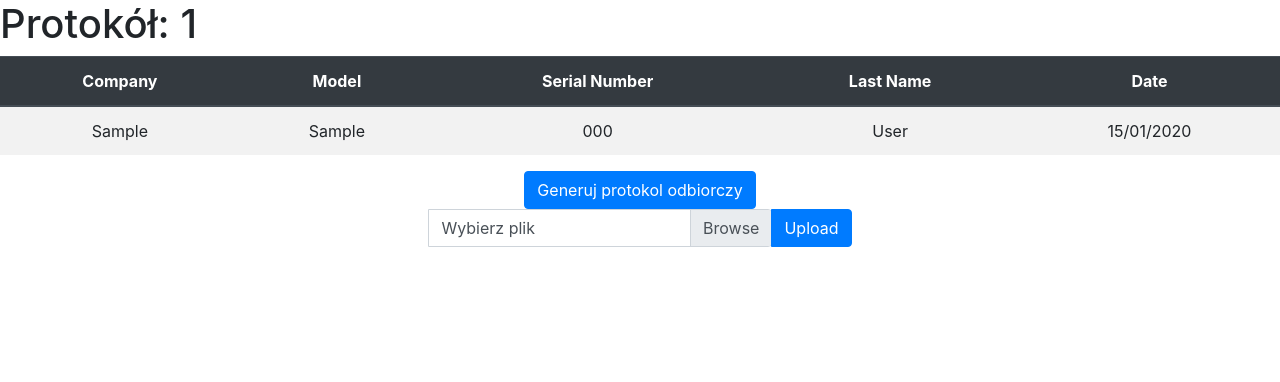
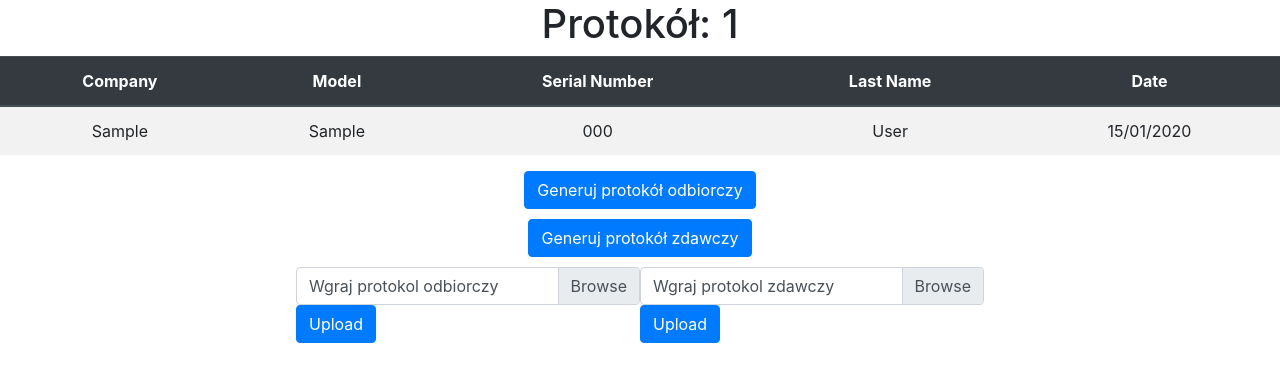
Before and after one commit to SZKYTU/AutoRaport, a Flask app: page /protocol/view/1 in a window 1280 px wide. Shown: the top 382 px of the page. Run offline with Flask 3, Linux system fonts and the light colour scheme; tables that the repository leaves empty hold one stand-in row (values such as "Sample post"); some libraries are stand-ins or nearby versions.

Commit message:
fix forms and add delivery protocol

```diff
--- a/__init__.py
+++ b/__init__.py
@@ -1,4 +1,4 @@
-from flask import Flask, render_template, request, jsonify, send_file, make_response
+from flask import Flask, render_template, request, jsonify, abort, make_response
 from sqlalchemy.ext.declarative import declarative_base
 from models import Protocol, Laptop, engine, User
 from sqlalchemy.exc import IntegrityError
@@ -98,7 +98,8 @@ def protoco_return():
                         user_id=data[0],
                         charger=data[2],
                         coment='No comments',
-                        scan=b'None')
+                        scan_receiving=b'None',
+                        scan_delivery=b'None')
 
     try:
         session.add(protocol)
@@ -153,8 +154,8 @@ def get_protocol(protocol_id):
 # TODO:
 
 
-@app.route('/protocol/upload/<int:protocol_id>', methods=['GET', 'POST'])
-def protocol_upload(protocol_id):
+@app.route('/protocol/upload/<int:protocol_id>/<string:type>', methods=['GET', 'POST'])
+def protocol_upload(protocol_id, type):
     file = request.files['file']
 
     if file and allowed_file(file.filename):
@@ -168,7 +169,12 @@ def protocol_upload(protocol_id):
             protocol = session.query(Protocol).filter_by(
                 id=protocol_id).first()
             if protocol:
-                protocol.scan = file_data
+                if type == 'receiving':
+                    protocol.scan_receiving = file_data
+                elif type == 'delivery':
+                    protocol.scan_delivery = file_data
+                else:
+                    abort(400, "Invalid argument!")
                 session.commit()
                 session.close()
                 return render_template('load.html')
@@ -182,6 +188,7 @@ def allowed_file(filename):
     return '.' in filename and filename.rsplit('.', 1)[1].lower() == 'pdf'
 
 
+# FIXME:
 @app.route('/protocol/download/<int:protocol_id>', methods=['GET', 'POST'])
 def protocol_download(protocol_id):
     protocol = session.query(Protocol).first()
@@ -194,11 +201,19 @@ def protocol_download(protocol_id):
     return response
 
 
-@app.route('/protocol/gen/<int:protocol_id>', methods=['GET'])  # FIXME:
-def gen_protocol(protocol_id):
-    pdf_file = generate_pdf("model_laptop", "serial_number",
-                            "pracownik", "typ", protocol_id)
-    return pdf_file
+# FIXME:
+@app.route('/protocol/gen/<int:protocol_id>/<string:type>', methods=['GET'])
+def gen_protocol(protocol_id, type):
+    if type == 'receiving':
+        response = generate_pdf("model_laptop", "serial_number",
+                                "pracownik", "receiving", protocol_id)
+    elif type == 'delivery':
+        response = generate_pdf("model_laptop", "serial_number",
+                                "pracownik", "delivery", protocol_id)
+    else:
+        abort(400, "Invalid argument!")
+
+    return response
 
 
 if __name__ == "__main__":
--- a/models.py
+++ b/models.py
@@ -40,7 +40,8 @@ class Protocol(Base):
     user_id = Column(Integer, ForeignKey('users.id'), nullable=False)
     charger = Column(String(50))
     coment = Column(String(200))
-    scan = Column(LargeBinary)
+    scan_receiving = Column(LargeBinary)
+    scan_delivery = Column(LargeBinary)
     laptop = relationship("Laptop")
 
 
--- a/templates/index.html
+++ b/templates/index.html
@@ -35,9 +35,9 @@
     <div class="button-container">
       <h1 class="mb-4">Protokoły</h1>
       <div class="d-flex flex-column align-items-center">
+        <a href="/laptop" class="btn btn-custom">Dodaj laptopa</a>
         <a href="/protocol" class="btn btn-custom">Utwórz protokół</a>
         <a href="/protocols/list" class="btn btn-custom">Lista protokołów</a>
-        <a href="/laptop" class="btn btn-custom">Dodaj laptopa</a>
       </div>
     </div>
   </body>
--- a/templates/laptops.html
+++ b/templates/laptops.html
@@ -18,13 +18,13 @@
       <nav class="navbar navbar-dark bg-light navbar-left text-center">
         <a href="/start" class="btn btn-custom">Strona startowa &#x1F3E0;</a>
         <span class="text-dark">|</span>
-        <a href="/protocol" class="btn btn-custom">Utwórz protokół &#x270D;</a>
+        <a href="/laptop" class="btn btn-custom">Dodaj laptopa &#x1F4BB;</a>
+        <span class="text-dark">|</span>
+        <a href="/protocol" class="btn btn-custom">Utwórz wpis &#x270D;</a>
         <span class="text-dark">|</span>
         <a href="/protocols/list" class="btn btn-custom"
           >Lista protokołów &#x1F4DA;</a
         >
-        <span class="text-dark">|</span>
-        <a href="/laptop" class="btn btn-custom">Dodaj laptopa &#x1F4BB;</a>
       </nav>
       <h1 class="text-center">Add Laptop</h1>
 
--- a/templates/protocol.html
+++ b/templates/protocol.html
@@ -10,13 +10,13 @@
     <nav class="navbar navbar-dark bg-light navbar-left text-center">
       <a href="/start" class="btn btn-custom">Strona startowa &#x1F3E0;</a>
       <span class="text-dark">|</span>
-      <a href="/protocol" class="btn btn-custom">Utwórz protokół &#x270D;</a>
+      <a href="/laptop" class="btn btn-custom">Dodaj laptopa &#x1F4BB;</a>
+      <span class="text-dark">|</span>
+      <a href="/protocol" class="btn btn-custom">Utwórz wpis &#x270D;</a>
       <span class="text-dark">|</span>
       <a href="/protocols/list" class="btn btn-custom"
         >Lista protokołów &#x1F4DA;</a
       >
-      <span class="text-dark">|</span>
-      <a href="/laptop" class="btn btn-custom">Dodaj laptopa &#x1F4BB;</a>
     </nav>
 
     <title>Protokół</title>
--- a/templates/protocol_form.html
+++ b/templates/protocol_form.html
@@ -10,7 +10,7 @@
     />
   </head>
   <body>
-    <h1 style="align-self: center">Protokół: {{ protocol_id }}</h1>
+    <h1 style="text-align: center">Protokół: {{ protocol_id }}</h1>
     <table id="protocolTable" class="table table-striped text-center">
       <thead class="thead-dark">
         <tr>
@@ -25,7 +25,7 @@
     </table>
 
     <script>
-      const protocol_id = {{protocol_id}};
+      const protocol_id = {{ protocol_id }};
       const xhr = new XMLHttpRequest();
       xhr.open("GET", `/protocol/${protocol_id}`);
       xhr.onload = () => {
@@ -48,18 +48,27 @@
       xhr.send();
     </script>
 
-    <div class="d-flex justify-content-center">
+    <div style="text-align: center">
       <button
         class="btn btn-primary"
-        onclick="window.location.href = '/protocol/gen/{{protocol_id}}'"
+        onclick="window.location.href = '/protocol/gen/{{ protocol_id }}/receiving'"
       >
-        Generuj protokol odbiorczy
+        Generuj protokół odbiorczy
       </button>
     </div>
 
-    <div class="d-flex justify-content-center">
+    <div style="text-align: center; margin-top: 10px">
+      <button
+        class="btn btn-primary"
+        onclick="window.location.href = '/protocol/gen/{{ protocol_id }}/delivery'"
+      >
+        Generuj protokół zdawczy
+      </button>
+    </div>
+
+    <div class="d-flex justify-content-center" style="margin-top: 10px">
       <form
-        action="/protocol/upload/{{protocol_id}}"
+        action="/protocol/upload/{{ protocol_id }}/receiving"
         method="post"
         enctype="multipart/form-data"
       >
@@ -71,12 +80,32 @@
               id="file"
               name="file"
             />
-            <label class="custom-file-label" for="file">Wybierz plik</label>
-          </div>
-          <div class="input-group-append">
-            <input type="submit" class="btn btn-primary" value="Upload" />
+            <label class="custom-file-label" for="file"
+              >Wgraj protokol odbiorczy</label
+            >
           </div>
         </div>
+        <input type="submit" class="btn btn-primary" value="Upload" />
+      </form>
+      <form
+        action="/protocol/upload/{{ protocol_id }}/delivery"
+        method="post"
+        enctype="multipart/form-data"
+      >
+        <div class="input-group">
+          <div class="custom-file">
+            <input
+              type="file"
+              class="custom-file-input"
+              id="file"
+              name="file"
+            />
+            <label class="custom-file-label" for="file"
+              >Wgraj protokol zdawczy</label
+            >
+          </div>
+        </div>
+        <input type="submit" class="btn btn-primary" value="Upload" />
       </form>
     </div>
   </body>
--- a/templates/protocol_list.html
+++ b/templates/protocol_list.html
@@ -12,13 +12,13 @@
       <nav class="navbar navbar-dark bg-light navbar-left text-center">
         <a href="/start" class="btn btn-custom">Strona startowa &#x1F3E0;</a>
         <span class="text-dark">|</span>
+        <a href="/laptop" class="btn btn-custom">Dodaj laptopa &#x1F4BB;</a>
+        <span class="text-dark">|</span>
         <a href="/protocol" class="btn btn-custom">Utwórz wpis &#x270D;</a>
         <span class="text-dark">|</span>
         <a href="/protocols/list" class="btn btn-custom"
           >Lista protokołów &#x1F4DA;</a
         >
-        <span class="text-dark">|</span>
-        <a href="/laptop" class="btn btn-custom">Dodaj laptopa &#x1F4BB;</a>
       </nav>
 
       <h1>Tabela protokołów</h1>
```
Also changed, not shown: protocol_gen.py (+14 -7 lines).
